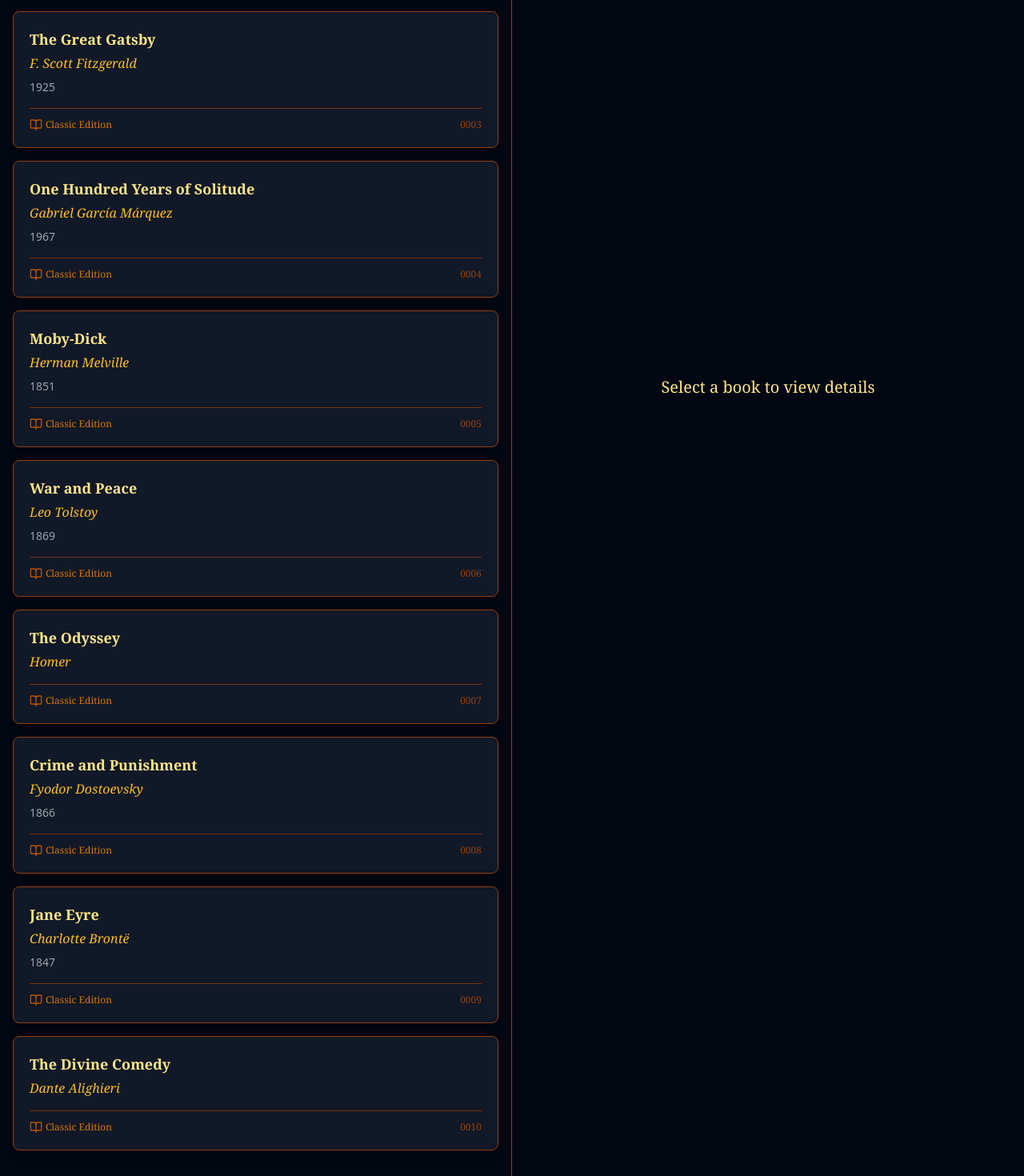
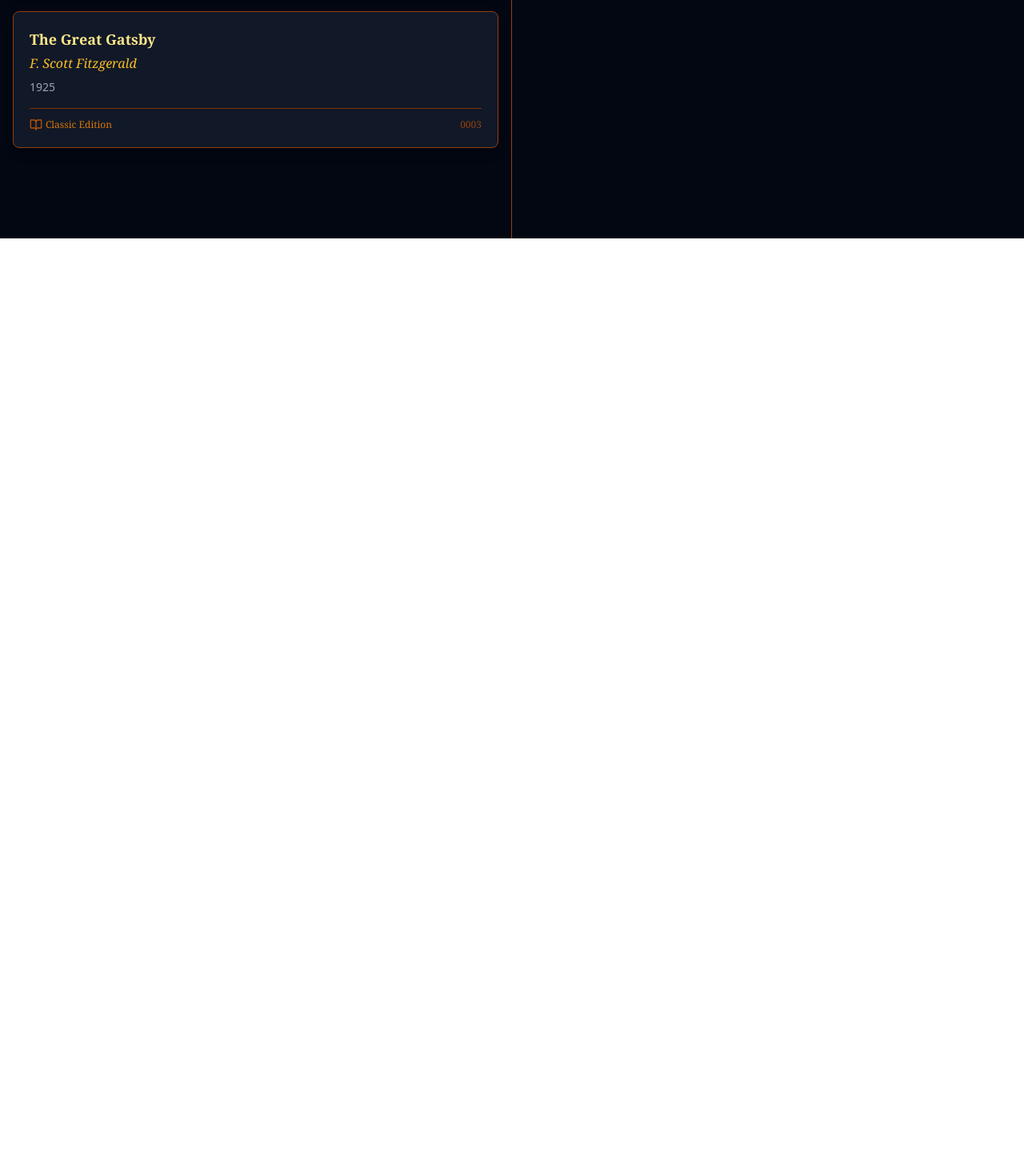
Before and after one commit to ahmadhassan44/web-tech-lab-11, a React (Vite) app: page / in a window 1280 px wide. Shown: the part 502-1972 px from the top of the page at 80% size. After the commit the page ends 800 px from the top, so only its background shows below. Built offline with nearby package versions, Linux system fonts and the light colour scheme.

Commit message:
fix/edit not updating issue

```diff
--- a/src/App.jsx
+++ b/src/App.jsx
@@ -1,4 +1,4 @@
-import { useState } from 'react';
+import { useState, useEffect } from 'react';
 import './App.css';
 import BookList from './components/BookList';
 import AddBookForm from './components/AddBookForm';
@@ -27,46 +27,8 @@ function App() {
       author: "F. Scott Fitzgerald",
       year: 1925
     },
-    {
-      id: 4,
-      title: "One Hundred Years of Solitude",
-      author: "Gabriel García Márquez",
-      year: 1967
-    },
-    {
-      id: 5,
-      title: "Moby-Dick",
-      author: "Herman Melville",
-      year: 1851
-    },
-    {
-      id: 6,
-      title: "War and Peace",
-      author: "Leo Tolstoy",
-      year: 1869
-    },
-    {
-      id: 7,
-      title: "The Odyssey",
-      author: "Homer"
-    },
-    {
-      id: 8,
-      title: "Crime and Punishment",
-      author: "Fyodor Dostoevsky",
-      year: 1866
-    },
-    {
-      id: 9,
-      title: "Jane Eyre",
-      author: "Charlotte Brontë",
-      year: 1847
-    },
-    {
-      id: 10,
-      title: "The Divine Comedy",
-      author: "Dante Alighieri"
-    }
+
+
   ]);
 
   const handleAddBook = (newBook) => {
@@ -75,8 +37,9 @@ function App() {
   };
 
   const handleEditBook = (book) => {
+    // This will close the add form and update the editing book
+    setShowAddForm(false);
     setEditingBook(book);
-    setShowAddForm(false);
   };
 
   const handleSaveEdit = (editedBook) => {
@@ -113,6 +76,7 @@ function App() {
             />
           ) : editingBook ? (
             <EditBookComponent
+              key={editingBook.id}
               book={editingBook}
               onSave={handleSaveEdit}
               onCancel={() => setEditingBook(null)}
```
